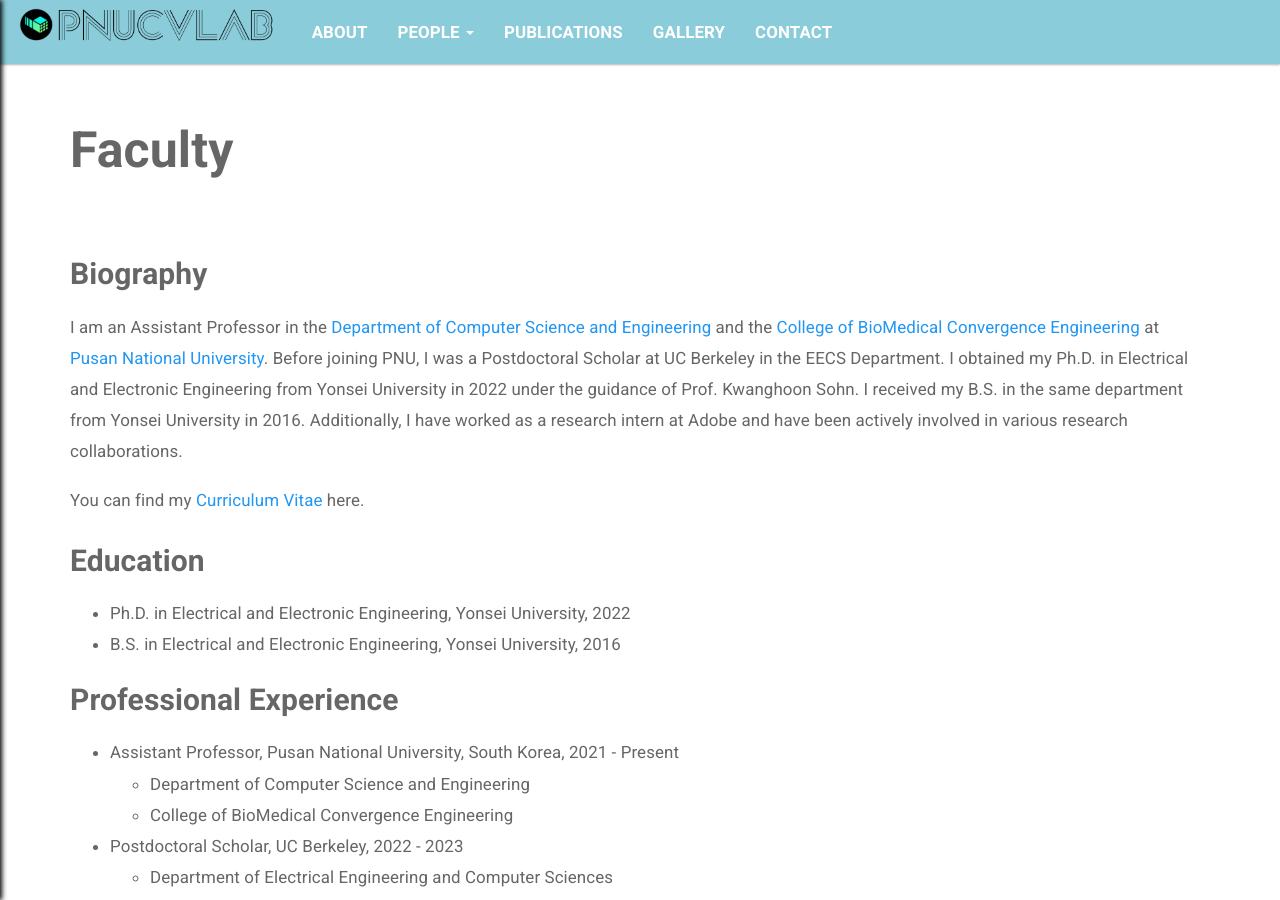
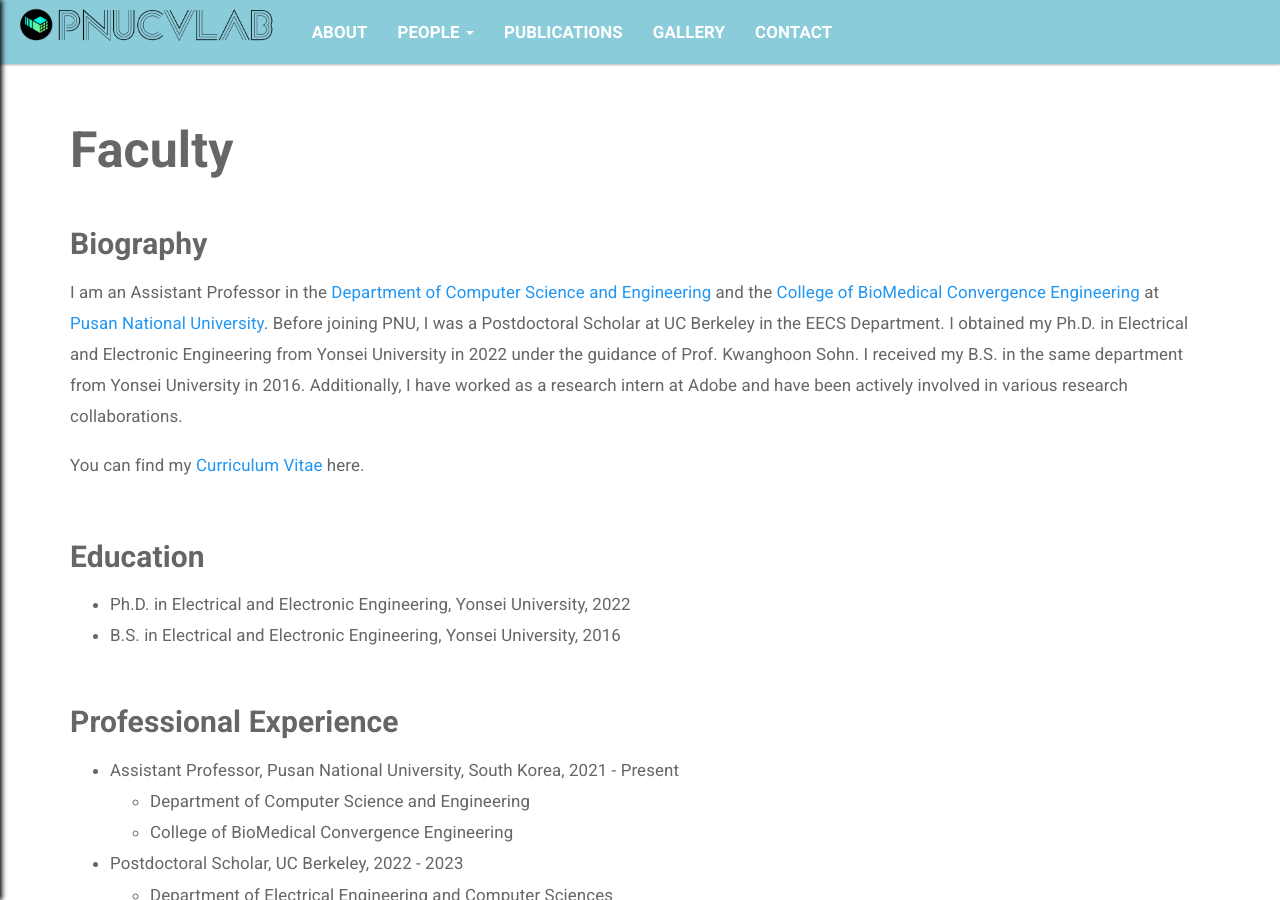
Before and after one commit to pnucvlab/pnucvlab.github.io, a Jekyll site: the page built from pages/people/faculty.md, in a window 1280 px wide and 900 px high. Built offline with Jekyll 4.4.1, drawn with Linux system fonts in a browser that asks for light colours.

Commit message:
edit faculty page

```diff
--- a/pages/people/faculty.md
+++ b/pages/people/faculty.md
@@ -4,18 +4,18 @@ title: Faculty
 permalink: /people/faculty/
 ---
 
-<p style="font-size: 50px;"><strong>Faculty</strong></p>
+<p style="font-size: 50px; margin-bottom: 20px;"><strong>Faculty</strong></p>
 
-<p style="font-size: 30px; margin-bottom: 10px;"><strong>Biography</strong></p>
+<p style="font-size: 30px; margin-bottom: 5px;"><strong>Biography</strong></p>
 I am an Assistant Professor in the [Department of Computer Science and Engineering](https://cse.pusan.ac.kr/cse/index.do) and the [College of BioMedical Convergence Engineering](https://bce.pusan.ac.kr/bce/index.do) at [Pusan National University](https://www.pusan.ac.kr/kor/Main.do). Before joining PNU, I was a Postdoctoral Scholar at UC Berkeley in the EECS Department. I obtained my Ph.D. in Electrical and Electronic Engineering from Yonsei University in 2022 under the guidance of Prof. Kwanghoon Sohn. I received my B.S. in the same department from Yonsei University in 2016. Additionally, I have worked as a research intern at Adobe and have been actively involved in various research collaborations.
 
-You can find my [Curriculum Vitae]({{ site.baseurl }}/assets/files/cv_srj.pdf) here.<br>
+You can find my [Curriculum Vitae]({{ site.baseurl }}/assets/files/cv_srj.pdf) here.<br><br>
 
-<p style="font-size: 30px; margin-bottom: 10px;"><strong>Education</strong></p>
+<p style="font-size: 30px; margin-bottom: 5px;"><strong>Education</strong></p>
 * Ph.D. in Electrical and Electronic Engineering, Yonsei University, 2022
-* B.S. in Electrical and Electronic Engineering, Yonsei University, 2016<br>
+* B.S. in Electrical and Electronic Engineering, Yonsei University, 2016<br><br>
 
-<p style="font-size: 30px; margin-bottom: 10px;"><strong>Professional Experience</strong></p>
+<p style="font-size: 30px; margin-bottom: 5px;"><strong>Professional Experience</strong></p>
 * Assistant Professor, Pusan National University, South Korea, 2021 - Present
   * Department of Computer Science and Engineering
   * College of BioMedical Convergence Engineering
@@ -24,16 +24,16 @@ You can find my [Curriculum Vitae]({{ site.baseurl }}/assets/files/cv_srj.pdf) h
 * Research Intern, Adobe Research, 2021
   * Creative Intelligence Lab
 * Research Assistant, Yonsei University, 2016 - 2022
-  * Department of Electrical and Electronic Engineering<br>
+  * Department of Electrical and Electronic Engineering<br><br>
 
-<p style="font-size: 30px; margin-bottom: 10px;"><strong>Professional Activity</strong></p>
-* Reviewer: CVPR 2020-2022, ICCV 2021, ECCV 2022, NeurIPS 2020-2022, ICLR 2021-2023, ICML 2021-2022, ACCV 2020-2022, WACV 2021-2022, Pattern Recognition, Neurocomputing<br>
+<p style="font-size: 30px; margin-bottom: 5px;"><strong>Professional Activity</strong></p>
+* Reviewer: CVPR 2020-2022, ICCV 2021, ECCV 2022, NeurIPS 2020-2022, ICLR 2021-2023, ICML 2021-2022, ACCV 2020-2022, WACV 2021-2022, Pattern Recognition, Neurocomputing<br><br>
 
-<p style="font-size: 30px; margin-bottom: 10px;"><strong>Service</strong></p>
+<p style="font-size: 30px; margin-bottom: 5px;"><strong>Service</strong></p>
 * Local Arrangements Chair, KCCV 2024
-* Reviewer for CVPR, ICCV, ECCV, NeurIPS, ICML, ICLR, TPAMI, and others.<br>
+* Reviewer for CVPR, ICCV, ECCV, NeurIPS, ICML, ICLR, TPAMI, and others.<br><br>
 
-<p style="font-size: 30px; margin-bottom: 10px;"><strong>Teaching</strong></p>
+<p style="font-size: 30px; margin-bottom: 5px;"><strong>Teaching</strong></p>
 * 2025 Spring: Introduction to Computer Vision, Advanced Computer Vision
 * 2024 Fall: Introduction to Electric and Electronic Engineering, Programming for Deep Learning
 * 2024 Spring: Discrete Mathematics, Introduction to Data Science, Advanced Computer Vision
```
